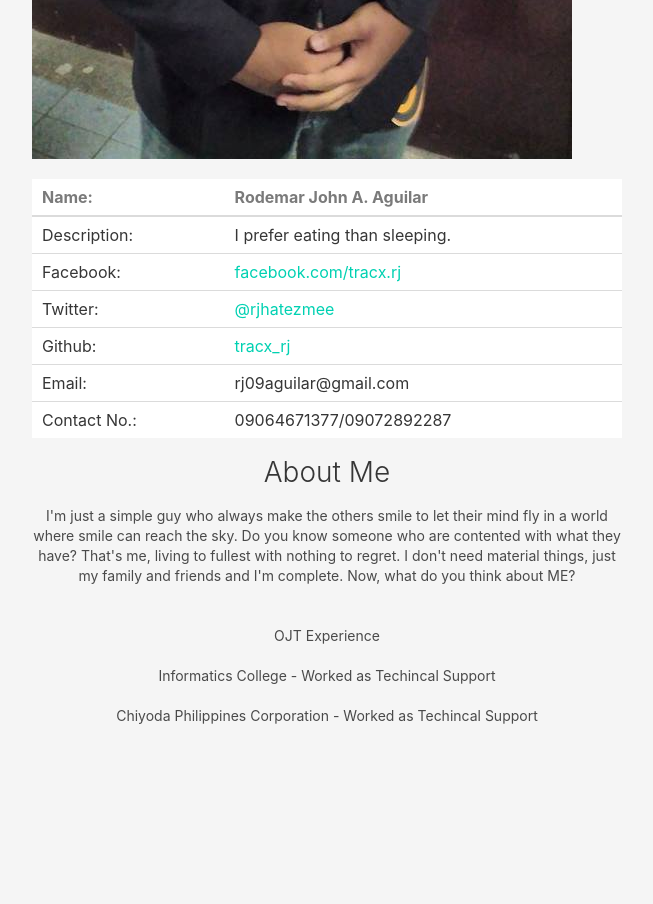
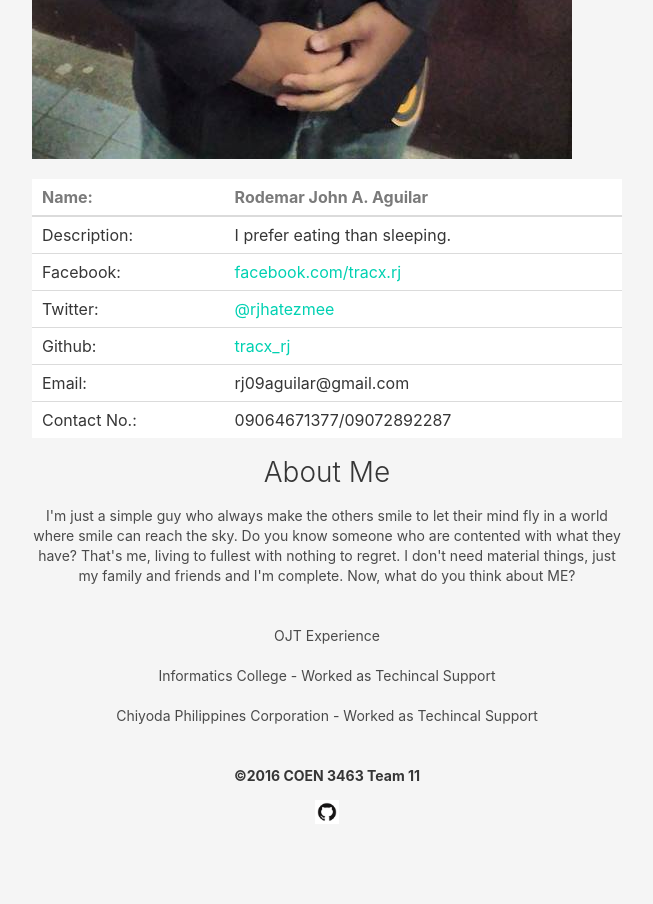
Before and after one commit to emnnipal/coen3463-m1t11, a website: page profiles/rude.html in a window 1280 px wide. Shown: the part 899-1803 px from the top of the page, without its empty margins (313-966 px from the left). Before the commit the page ends 1635 px from the top, so only its background shows below. Drawn offline with Linux system fonts and the light colour scheme.

Commit message:
final commit

```diff
--- a/profiles/rude.html
+++ b/profiles/rude.html
@@ -131,4 +131,20 @@
 </div>
 
 </body>
+<footer class="footer">
+  <div class="container">
+    <div class="content has-text-centered">
+      <p>
+        <strong>©2016 COEN 3463 Team 11</strong>
+      </p>
+      <p>
+        <a class="icon" href="https://github.com/emnnipal/myapp">
+          <i class="fa fa-github">
+          	<img src="githublogo.png" alt="github logo">
+          </i>
+        </a>
+      </p>
+    </div>
+  </div>
+ </footer>
 </html>
```
Also changed, not shown: profiles/emman.html (+16 -0 lines).
